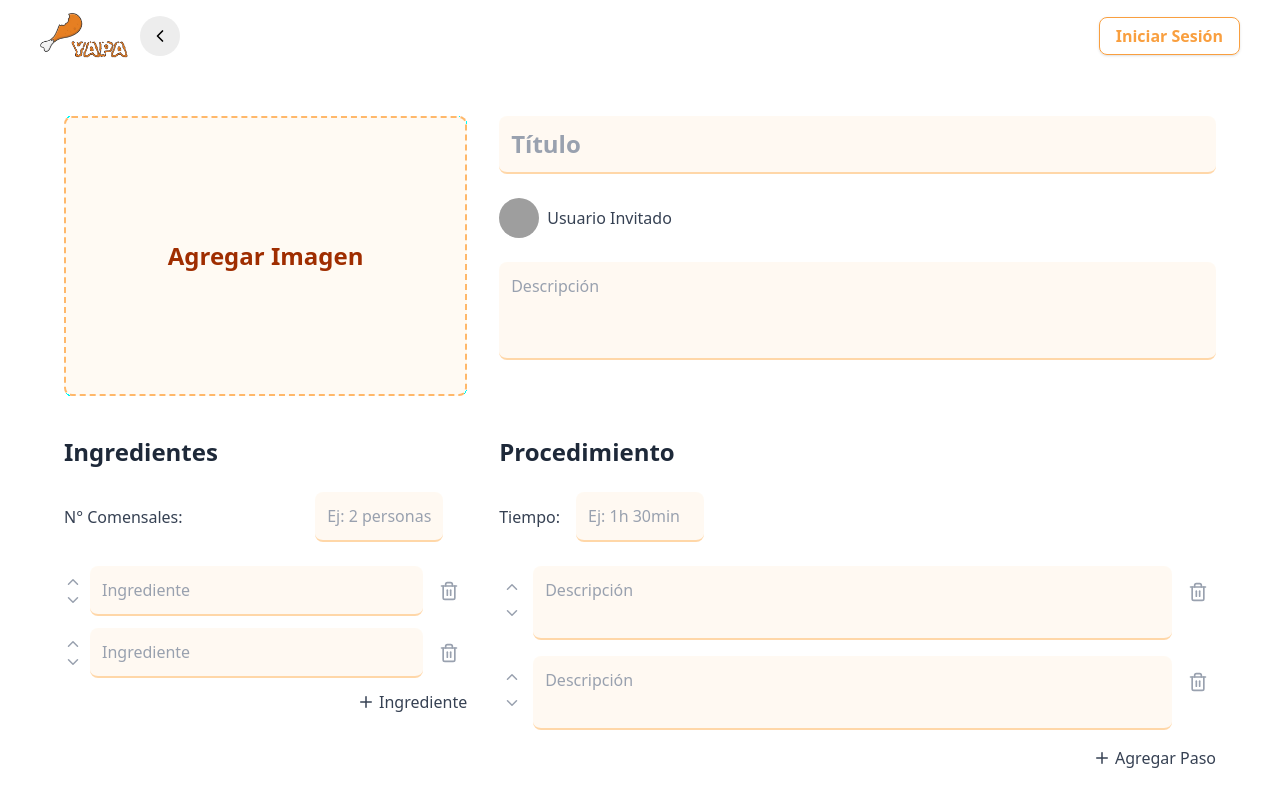
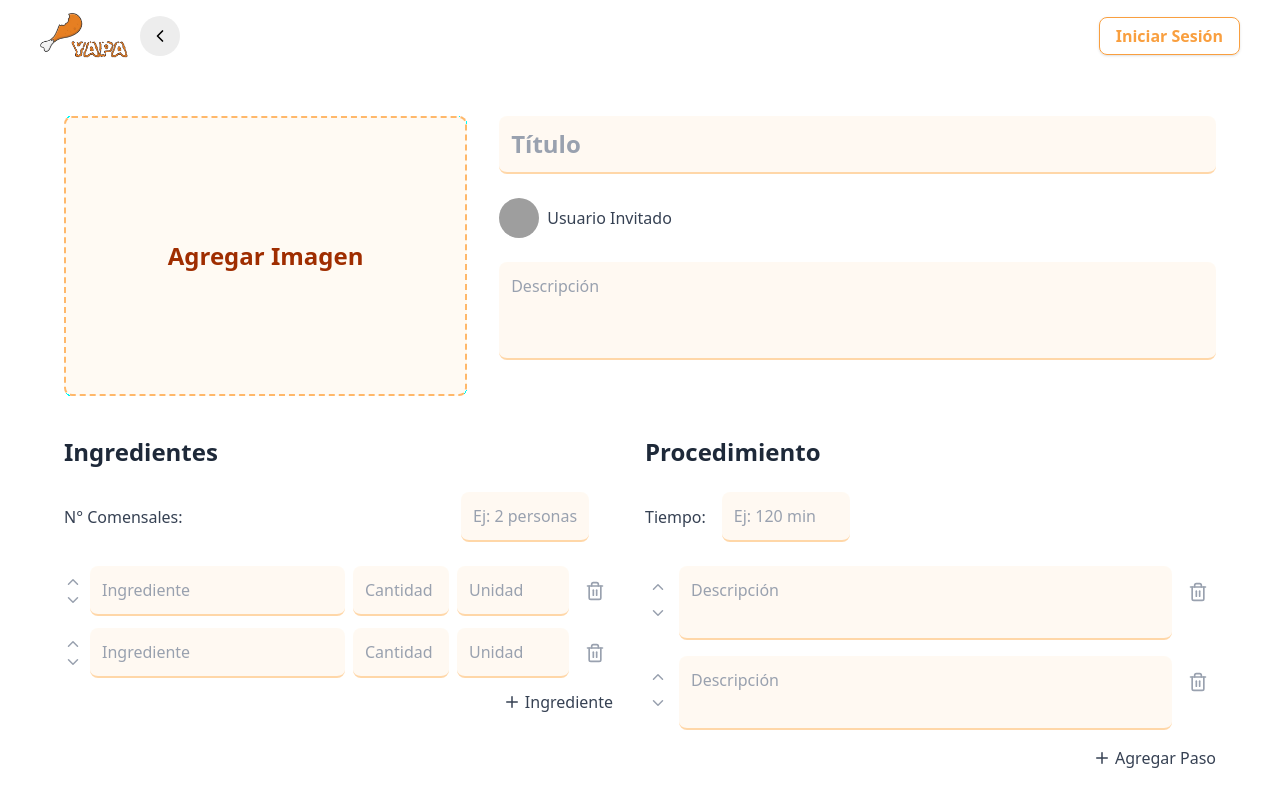
Before and after one commit to AnthoLogy63/Yapa, a React (Vite) app in the folder frontend/: page /crear-receta in a window 1280 px wide. Shown: the top 800 px of the page. Built offline with nearby package versions, Linux system fonts and the light colour scheme; grey boxes are pictures that could not be loaded.

Commit message:
Aumentando campos de cantidad y unidad de los ingredientes.

```diff
--- a/frontend/src/pages/CrearReceta/CrearRecetaPage.jsx
+++ b/frontend/src/pages/CrearReceta/CrearRecetaPage.jsx
@@ -319,7 +319,7 @@ function CrearRecetaPage() {
               {ingredientes.map((item) => (
                 <div key={item.id} className="flex items-center space-x-2">
 
-                  {/* 🔥 CONTROLES DE MOVER INGREDIENTES 🔥 */}
+                  {/* CONTROLES DE MOVER INGREDIENTES */}
                   <div className="flex flex-col text-gray-400">
                     <button onClick={() => moverIngrediente(item.id, -1)}>
                       <ChevronUp size={18} className="hover:text-[#FFAF45] cursor-pointer" />
@@ -330,10 +330,40 @@ function CrearRecetaPage() {
                     </button>
                   </div>
 
+                  {/* Campo de Ingrediente - MÁS GRANDE */}
                   <InputField
                     placeholder="Ingrediente"
                     value={item.text}
                     onChange={(e) => actualizarIngrediente(item.id, e.target.value)}
+                    width="flex-1"
+                  />
+
+                  {/* Campo de Cantidad */}
+                  <InputField
+                    placeholder="Cantidad"
+                    value={item.cantidad || ''}
+                    onChange={(e) => {
+                      const updated = ingredientes.map(i =>
+                        i.id === item.id ? {...i, cantidad: e.target.value} : i
+                      );
+                      setIngredientes(updated);
+                      markAsChanged();
+                    }}
+                    width="w-24"
+                  />
+
+                  {/* Campo de Unidad */}
+                  <InputField
+                    placeholder="Unidad"
+                    value={item.unidad || ''}
+                    onChange={(e) => {
+                      const updated = ingredientes.map(i =>
+                        i.id === item.id ? {...i, unidad: e.target.value} : i
+                      );
+                      setIngredientes(updated);
+                      markAsChanged();
+                    }}
+                    width="w-28"
                   />
 
                   <button
@@ -364,7 +394,7 @@ function CrearRecetaPage() {
             <div className="flex items-center gap-4 pr-6">
               <label className="text-gray-700 font-medium">Tiempo:</label>
               <InputField
-                placeholder="Ej: 1h 30min"
+                placeholder="Ej: 120 min"
                 width="w-32"
                 value={tiempo}
                 onChange={(e) => setTiempo(e.target.value)}
@@ -437,7 +467,7 @@ function CrearRecetaPage() {
 
       </div>
 
-      {/* Modal de confirmaci\u00f3n de salida */}
+      {/* Modal de confirmación de salida */}
       {showExitModal && (
         <ConfirmacionSalida
           onClose={handleCancelExit}
```
